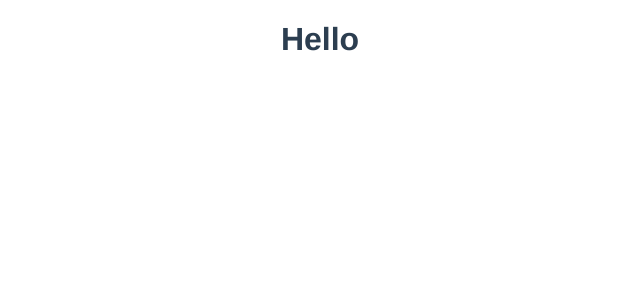
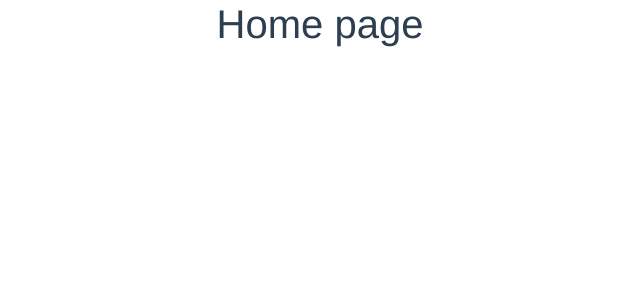
Before and after one commit to TLNguyen-Paris/front_mevn_crud, a Vue app: page / in a window 1280 px wide. Shown: the top 300 px of the page, without its empty margins (320-960 px from the left). Built offline with nearby package versions, Linux system fonts and the light colour scheme.

Commit message:
remove old vue-router and setup routes

```diff
--- a/package.json
+++ b/package.json
@@ -12,8 +12,7 @@
     "bootstrap": "^4.6.0",
     "core-js": "^3.6.5",
     "dotenv": "^8.2.0",
-    "vue": "^3.0.0",
-    "vue-router": "^3.5.1"
+    "vue": "^3.0.0"
   },
   "devDependencies": {
     "@vue/cli-plugin-babel": "~4.5.0",
--- a/src/App.vue
+++ b/src/App.vue
@@ -1,7 +1,5 @@
 <template>
-  <main>
-    <h1>Hello</h1>
-  </main>
+  <router-view></router-view>
 </template>
 
 
--- a/src/main.js
+++ b/src/main.js
@@ -1,4 +1,9 @@
+require('dotenv').config()
 import { createApp } from 'vue'
 import App from './App.vue'
+import router from './router/router.js'
 
-createApp(App).mount('#app')
+import 'bootstrap/dist/css/bootstrap.min.css'
+
+
+createApp(App).use(router).mount('#app')
--- a/src/router/router.js
+++ b/src/router/router.js
@@ -0,0 +1,16 @@
+import {createWebHistory, createRouter} from 'vue-router';
+import Home from './../views/Home.vue';
+
+const routes = [
+    {
+        path:'/',
+        name: "Home",
+        component: Home
+    }
+]
+
+const router = createRouter({
+    history: createWebHistory(), routes
+})
+
+export default router
--- /dev/null
+++ b/src/views/Home.vue
@@ -0,0 +1,5 @@
+<template>
+    <div>
+        <h1>Home page</h1>
+    </div>
+</template>
```
Also changed, not shown: 1 other file (tests, documents, lock files or other folders).
